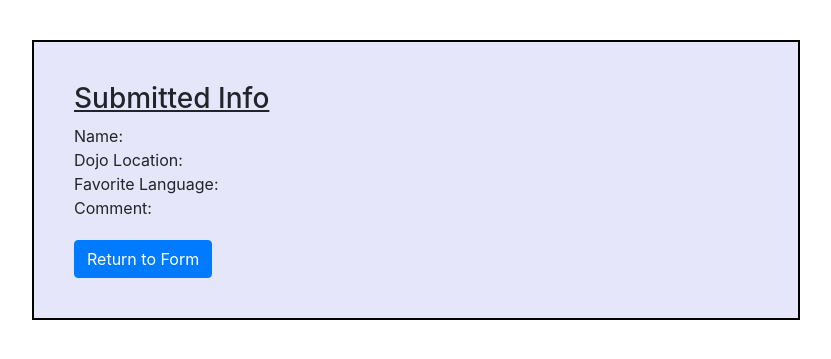
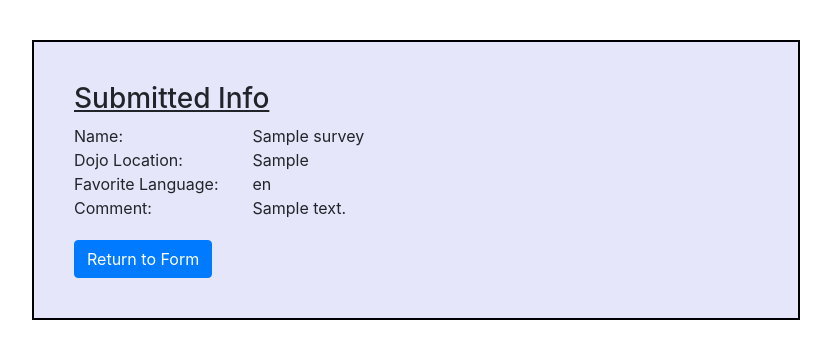
Before and after one commit to sdress/dojo-survey-w-validation, a Flask app: page /result in a window 1280 px wide. Shown: the top 359 px of the page, without its empty margins (224-1055 px from the left). Run offline with Flask 2, Linux system fonts and the light colour scheme; tables that the repository leaves empty or names only in its code hold one stand-in row (values such as "Sample post").

Commit message:
corrected files

```diff
--- a/flask_app/controllers/surveys.py
+++ b/flask_app/controllers/surveys.py
@@ -1,19 +1,19 @@
 from flask_app import app
-from flask import render_template, redirect, request, session
+from flask import render_template, redirect, request
 from flask_app.models.survey import Survey
 
 @app.route('/')
 def show_form():
     return render_template('index.html')
 
-@app.route('/process', methods = ['POST'])
-def check_and_save():
+@app.route('/create/survey', methods = ['POST'])
+def create_survey():
     print(request.form)
-    if not Survey.validate_survey(request.form):
-        return redirect('/')
-    Survey.create(request.form)
-    return redirect('/result')
+    if Survey.validate_survey(request.form):
+        Survey.create(request.form)
+        return redirect('/result')
+    return redirect('/')
 
 @app.route('/result')
 def show_results():
-    return render_template('result.html')
+    return render_template('result.html', survey = Survey.get_last())
--- a/flask_app/models/survey.py
+++ b/flask_app/models/survey.py
@@ -1,5 +1,4 @@
 from flask_app.config.mysqlconnection import connectToMySQL
-from flask_app.models import book
 from flask import flash
 
 db = 'dojo_survey_schema'
@@ -17,51 +16,40 @@ class Survey:
     # create
     @classmethod
     def create(cls, data):
-        query = "INSERT INTO dojos (name, location, language, comment, created_at, updated_at) VALUES ( %(name)s, %(location)s, %(language)s, %(comment)s, NOW(), NOW() );"
+        query = "INSERT INTO surveys (name, location, language, comment, created_at, updated_at) VALUES ( %(name)s, %(location)s, %(language)s, %(comment)s, NOW(), NOW() );"
         return connectToMySQL(db).query_db(query, data)
 
     # read
     @classmethod
     def get_all(cls):
-        query = "SELECT * FROM dojos;"
+        query = "SELECT * FROM surveys;"
         results = connectToMySQL(db).query_db(query)
-        all_dojos = []
+        all_surveys = []
         for row in results:
-            all_dojos.append( cls(row) )
-        return all_dojos
+            all_surveys.append( cls(row) )
+        return all_surveys
 
     @classmethod
-    def get_one(cls, data):
-        query = "SELECT * FROM dojos WHERE id = %(id)s;"
-        results = connectToMySQL(db).query_db(query, data)
+    def get_last(cls):
+        query = "SELECT * FROM surveys ORDER BY surveys.id DESC LIMIT 1;"
+        results = connectToMySQL(db).query_db(query)
         if len(results) < 1:
             return False
         return cls(results[0])
 
-    # update
-    @classmethod
-    def update(cls, data):
-        query = "UPDATE dojos SET name = %(name)s, location = %(location)s, language = %(language)s, comment = %(comment)s, updated_at = NOW() WHERE id = %(id)s;"
-        return connectToMySQL(db).query_db(query, data)
-
-    # delete
-    def delete(cls, data):
-        query = "DELETE * FROM dojos WHERE id = %(id)s;"
-        return connectToMySQL(db).query_db(query, data)
-
     @staticmethod
-    def validate_survey(data):
+    def validate_survey(survey):
         is_valid = True # we assume this is true
-        if len(data['name']) < 3:
+        if len(survey['name']) < 3:
             flash("Name must be at least 3 characters.")
             is_valid = False
-        if len(data['location']) < 1:
+        if len(survey['location']) < 3:
             flash("Location is a required field.")
             is_valid = False
-        if len(data['language']) < 1:
+        if len(survey['language']) < 3:
             flash("Language is a required field.")
             is_valid = False
-        if len(data['comment']) < 3:
+        if len(survey['comment']) < 3:
             flash("Comment must be at least 3 characters.")
             is_valid = False
         return is_valid
--- a/flask_app/templates/result.html
+++ b/flask_app/templates/result.html
@@ -12,19 +12,19 @@
         <h3 style="text-decoration: underline;">Submitted Info</h3>
         <div class="row">
             <div class="col-3">Name:</div>
-            <div class="col-md-6"> {{ session['name'] }} </div>
+            <div class="col-md-6"> {{ survey['name'] }} </div>
         </div>
         <div class="row">
             <div class="col-3">Dojo Location:</div>
-            <div class="col-md-6"> {{ session['location'] }} </div>
+            <div class="col-md-6"> {{ survey['location'] }} </div>
         </div>
         <div class="row">
             <div class="col-3">Favorite Language:</div>
-            <div class="col-md-6"> {{ session['language'] }} </div>
+            <div class="col-md-6"> {{ survey['language'] }} </div>
         </div>
         <div class="row">
             <div class="col-3">Comment:</div>
-            <div class="col-md-6"> {{ session['comment'] }} </div>
+            <div class="col-md-6"> {{ survey['comment'] }} </div>
         </div>
         <a href="/"><button class="btn btn-primary" style="margin-top: 20px;">Return to Form</button></a>
     </div>
```
Also changed, not shown: flask_app/templates/index.html (+10 -1 lines).
